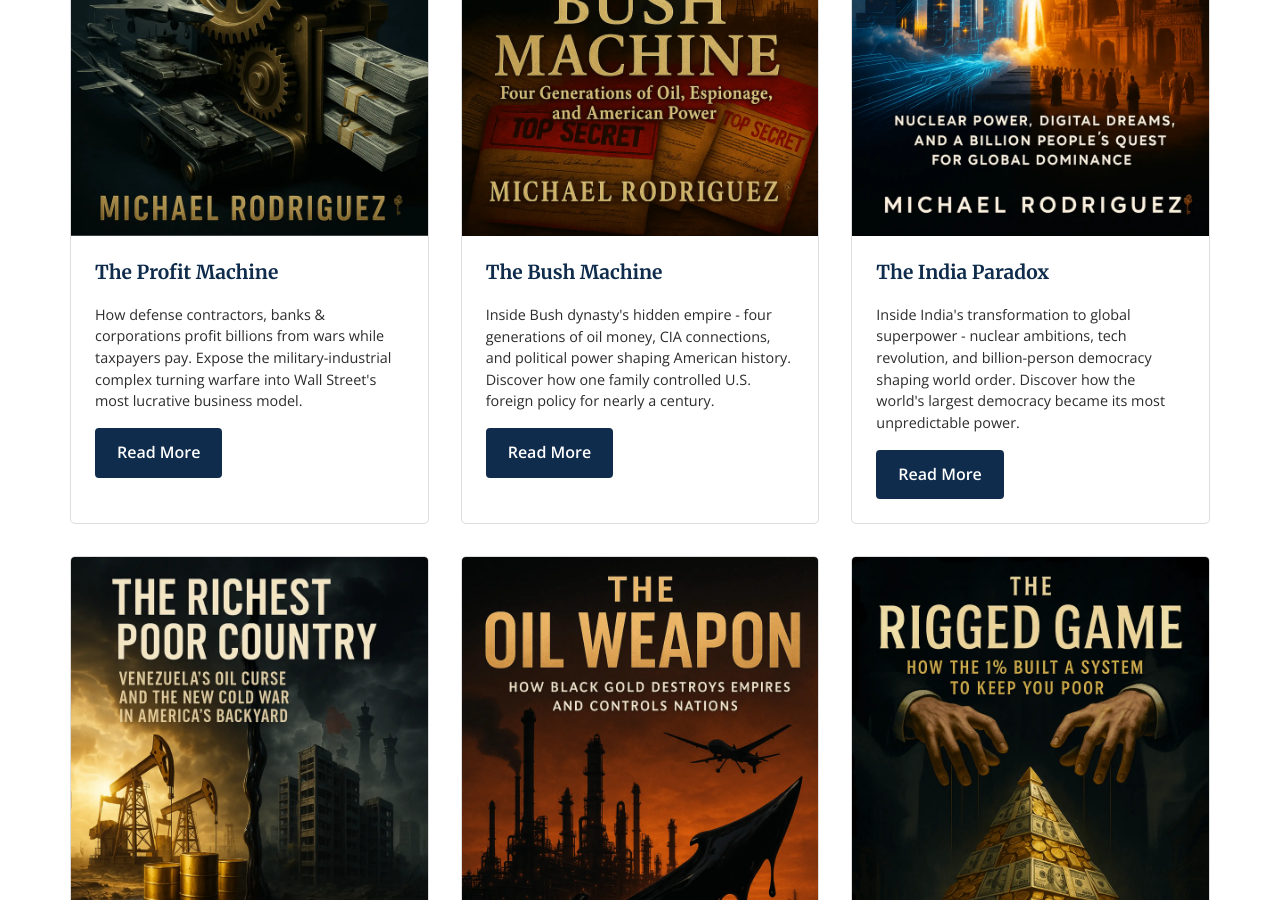
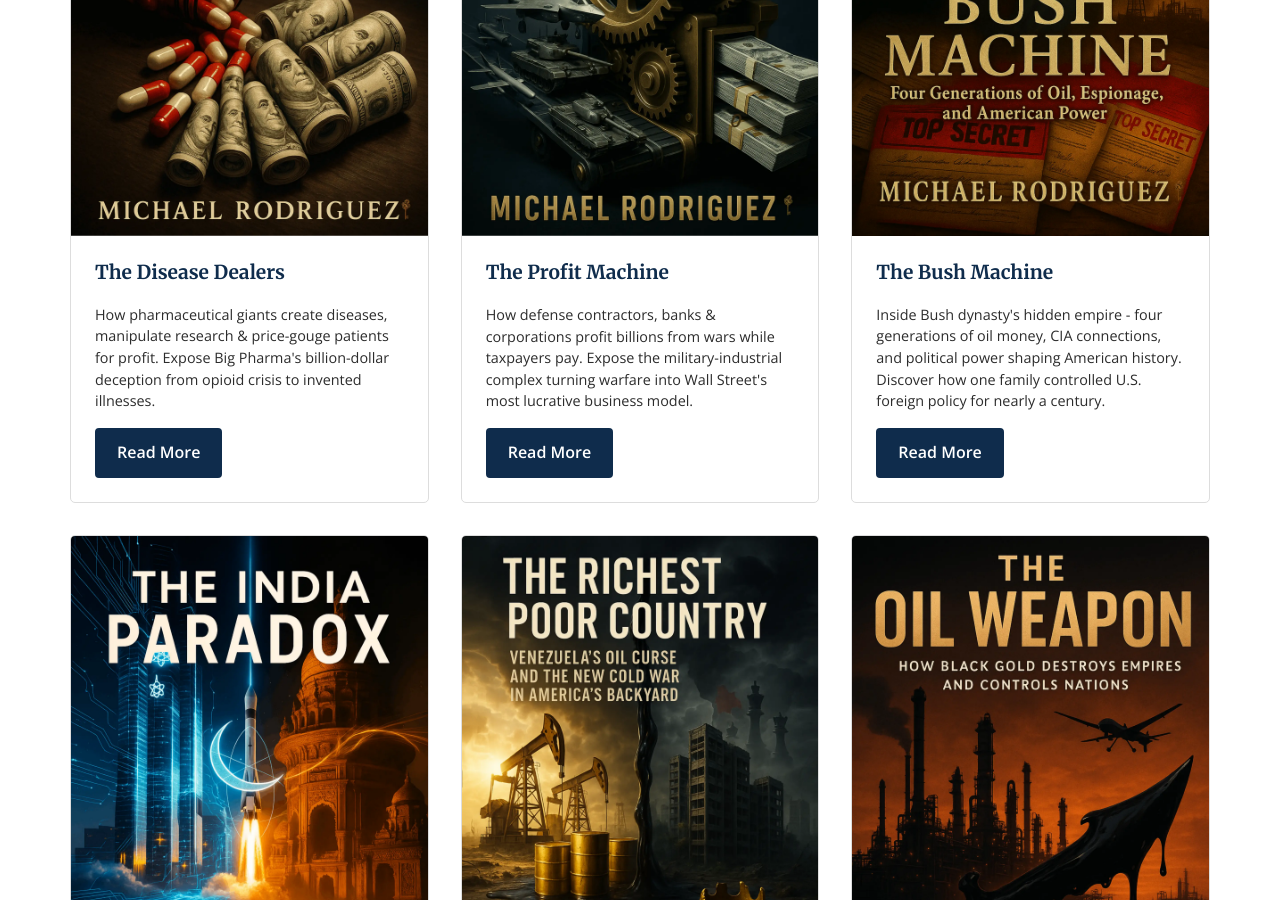
Before and after one commit to Zews123/michael-rodriguez-books, a Jekyll site: the page built from index.md, in a window 1280 px wide and 900 px high, scrolled down 1037 px. Built offline with Jekyll 4.4.1, drawn with Linux system fonts in a browser that asks for light colours.

Commit message:
Add 'The Disease Dealers' book entry
Added a new book entry for 'The Disease Dealers' with details and a link.

```diff
--- a/index.md
+++ b/index.md
@@ -26,6 +26,15 @@ twitter_card: "summary_large_image"
 
 ## Latest Books
 <div class="book-grid">
+  <div class="book-card">
+    <img src="{{ site.baseurl }}/assets/images/Disease_Dealers.webp" alt="The Disease Dealers: Inside the Pharmaceutical Industry's Business of Making You Sick by Michael Rodriguez" style="max-width: 100%; height: auto;" loading="lazy">
+    <div class="book-card-content">
+      <h3>The Disease Dealers</h3>
+      <p>How pharmaceutical giants create diseases, manipulate research & price-gouge patients for profit. Expose Big Pharma's billion-dollar deception from opioid crisis to invented illnesses.</p>
+      <a href="{{ site.baseurl }}/books/Disease_Dealers" class="btn">Read More <span class="visually-hidden">about The Disease Dealers by Michael Rodriguez</span></a>
+    </div>
+  </div>
+
   <div class="book-card">
     <img src="{{ site.baseurl }}/assets/images/Profit_Machine.webp" alt="The Profit Machine: How Corporations Turn War Into Wall Street's Biggest Payday by Michael Rodriguez" style="max-width: 100%; height: auto;" loading="lazy">
     <div class="book-card-content">
```
